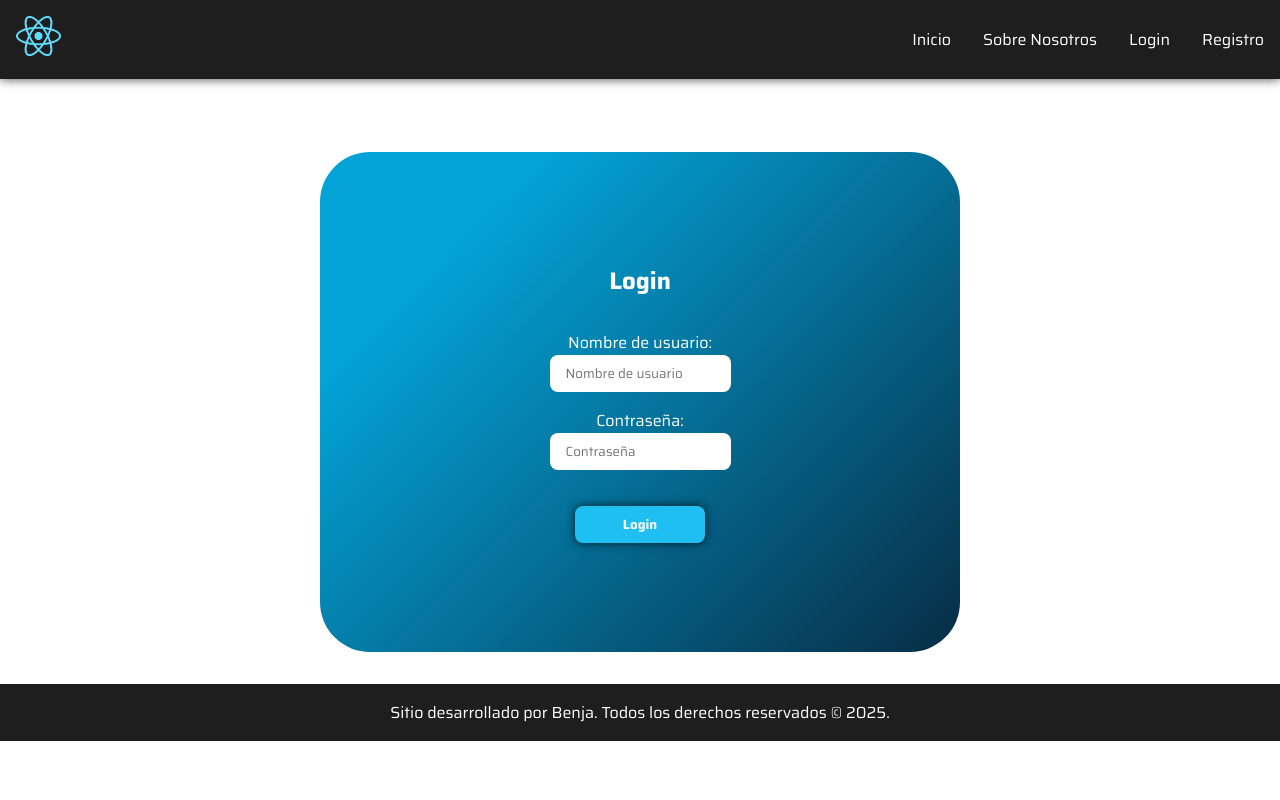
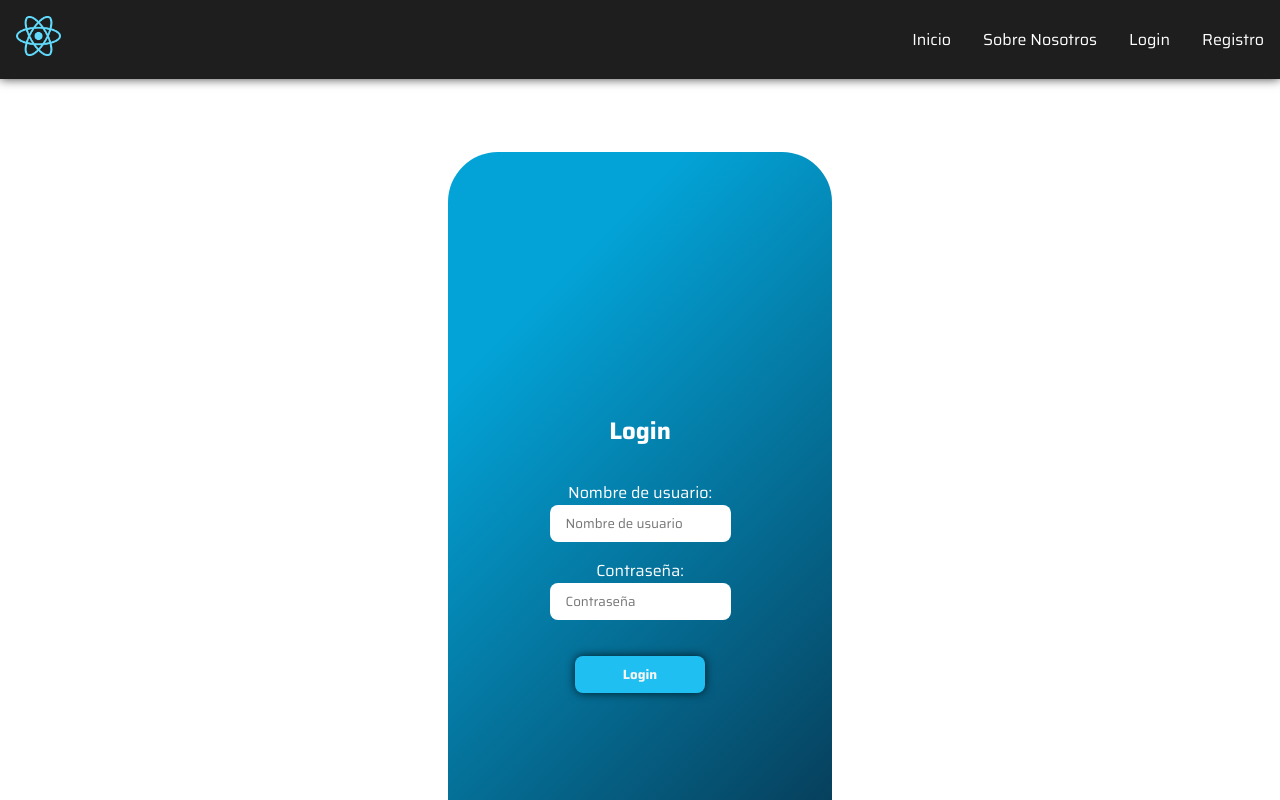
Before and after one commit to benja-amb1/final-proyect-frontend, a React (Vite) app: page /login in a window 1280 px wide. Shown: the top 800 px of the page. Built offline with nearby package versions, Linux system fonts and the light colour scheme.

Commit message:
add: solucion al footer con 100dvh

```diff
--- a/src/index.css
+++ b/src/index.css
@@ -141,13 +141,13 @@ nav button {
 .registro-form,
 .agregar-form {
   background: linear-gradient(315deg, #072d45 0%, #03a3d7 80%);
-  width: 50%;
+  width: 30%;
   display: flex;
   margin: 2rem auto;
   flex-direction: column;
   justify-content: center;
   align-items: center;
-  height: 500px;
+  height: 100dvh;
   border-radius: 50px;
   box-shadow: 0 px 0px 22px 0px rgba(0, 0, 0, 0.75);
 }
@@ -360,6 +360,7 @@ nav button {
   max-width: 800px;
   margin: 0 auto;
   padding: 0 1rem;
+  height: 100dvh;
 }
 
 #sobre-nosotros h1 {
```
